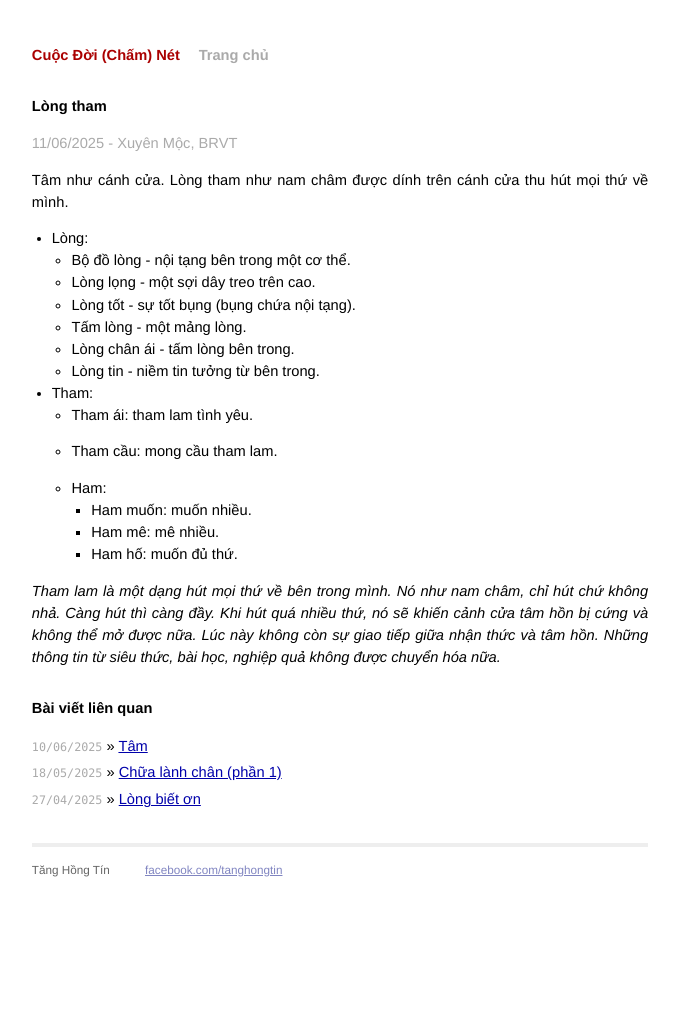
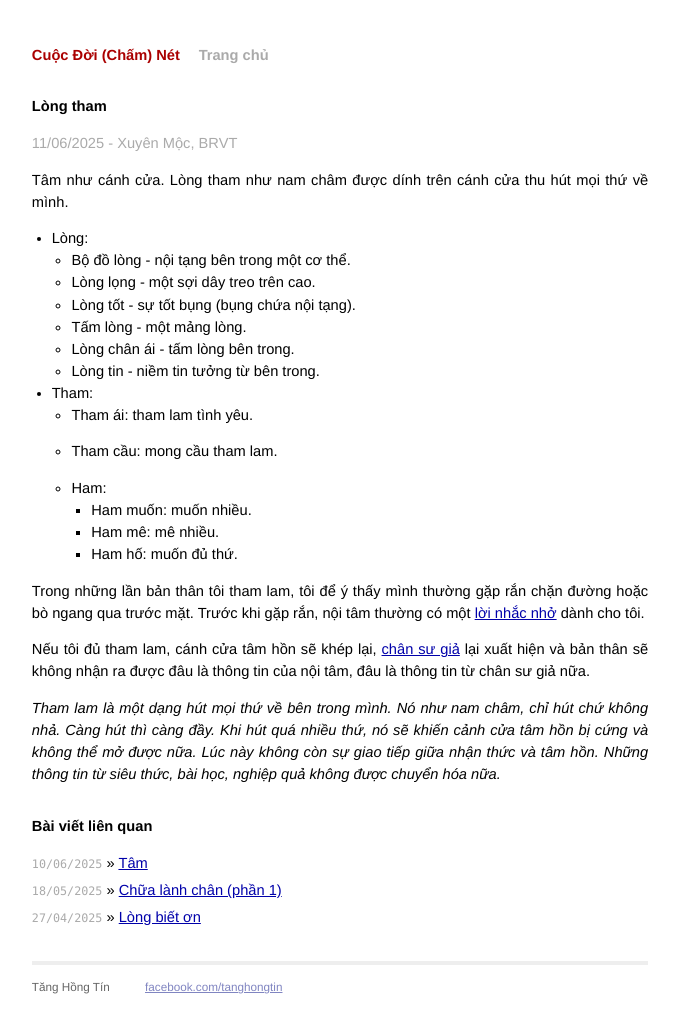
Before and after one commit to tanghongtin/cuocdoi, a Jekyll site: the page built from _posts/2025-06-11-long-tham.md, in a window 1280 px wide. Shown: the whole page, without its empty margins (300-979 px from the left). Built offline with Jekyll 4.4.1, drawn with Linux system fonts in a browser that asks for light colours; before the commit the page ends 944 px from its top, so only the background shows below that.

Commit message:
Update 2025-06-11-long-tham.md

```diff
--- a/_posts/2025-06-11-long-tham.md
+++ b/_posts/2025-06-11-long-tham.md
@@ -26,4 +26,8 @@ Tâm như cánh cửa. Lòng tham như nam châm được dính trên cánh cử
     - Ham mê: mê nhiều.
     - Ham hố: muốn đủ thứ.
 
+Trong những lần bản thân tôi tham lam, tôi để ý thấy mình thường gặp rắn chặn đường hoặc bò ngang qua trước mặt. Trước khi gặp rắn, nội tâm thường có một [lời nhắc nhở](https://cuocdoi.net/2025/04/22/loi-nhac-nho.html) dành cho tôi.
+
+Nếu tôi đủ tham lam, cánh cửa tâm hồn sẽ khép lại, [chân sư giả](https://cuocdoi.net/2025/04/25/chan-su-gia.html) lại xuất hiện và bản thân sẽ không nhận ra được đâu là thông tin của nội tâm, đâu là thông tin từ chân sư giả nữa.
+
 *Tham lam là một dạng hút mọi thứ về bên trong mình. Nó như nam châm, chỉ hút chứ không nhả. Càng hút thì càng đầy. Khi hút quá nhiều thứ, nó sẽ khiến cảnh cửa tâm hồn bị cứng và không thể mở được nữa. Lúc này không còn sự giao tiếp giữa nhận thức và tâm hồn. Những thông tin từ siêu thức, bài học, nghiệp quả không được chuyển hóa nữa.*
```
